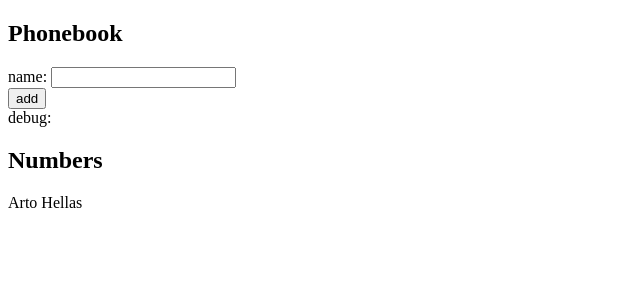
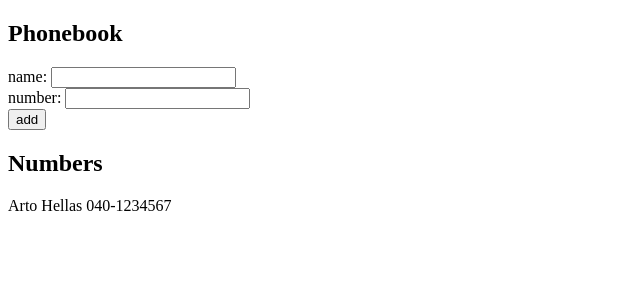
Before and after one commit to mliu-atlassian/full-stack-open, a React (Vite) app in the folder part2/phonebook/: page / in a window 1280 px wide. Shown: the top 300 px of the page, without its empty margins (0-640 px from the left). Built offline with nearby package versions, Linux system fonts and the light colour scheme.

Commit message:
Add completed code for 2.8

```diff
--- a/part2/phonebook/src/App.jsx
+++ b/part2/phonebook/src/App.jsx
@@ -2,42 +2,39 @@ import { useState } from 'react'
 
 const App = () => {
   const [persons, setPersons] = useState([
-    { name: 'Arto Hellas' }
+    { name: 'Arto Hellas', number: '040-1234567' }
   ])
   const [newName, setNewName] = useState('')
+  const [newNumber, setNewNumber] = useState('')
 
-  const handlePersonChange = (event) => {
-    setNewName(event.target.value)
-  }
+  const handleNameChange = event => setNewName(event.target.value)
+  const handleNumberChange = event => setNewNumber(event.target.value)
 
   const addPerson = (event) => {
     event.preventDefault()
     if (persons.find((person) => person.name === newName)) {
       alert(`${newName} is already added to phonebook`)
-      setNewName('')
     } else {
       const personObject = {
-        name: newName
+        name: newName,
+        number: newNumber
       }
       setPersons(persons.concat(personObject))
-      setNewName('')
     }
+    setNewName('')
+    setNewNumber('')
   }
 
   return (
     <div>
       <h2>Phonebook</h2>
       <form>
-        <div>
-          name: <input onChange={handlePersonChange} value={newName} />
-        </div>
-        <div>
-          <button type="submit" onClick={addPerson}>add</button>
-        </div>
+        <div>name: <input onChange={handleNameChange} value={newName} /></div>
+        <div>number: <input onChange={handleNumberChange} value={newNumber} /></div>
+        <div><button type="submit" onClick={addPerson}>add</button></div>
       </form>
-      <div>debug: {newName}</div>
       <h2>Numbers</h2>
-      {persons.map(person => <div key={person.name}>{person.name}</div>)}
+      {persons.map(person => <div key={person.name}>{person.name} {person.number}</div>)}
     </div>
   )
 }
```
